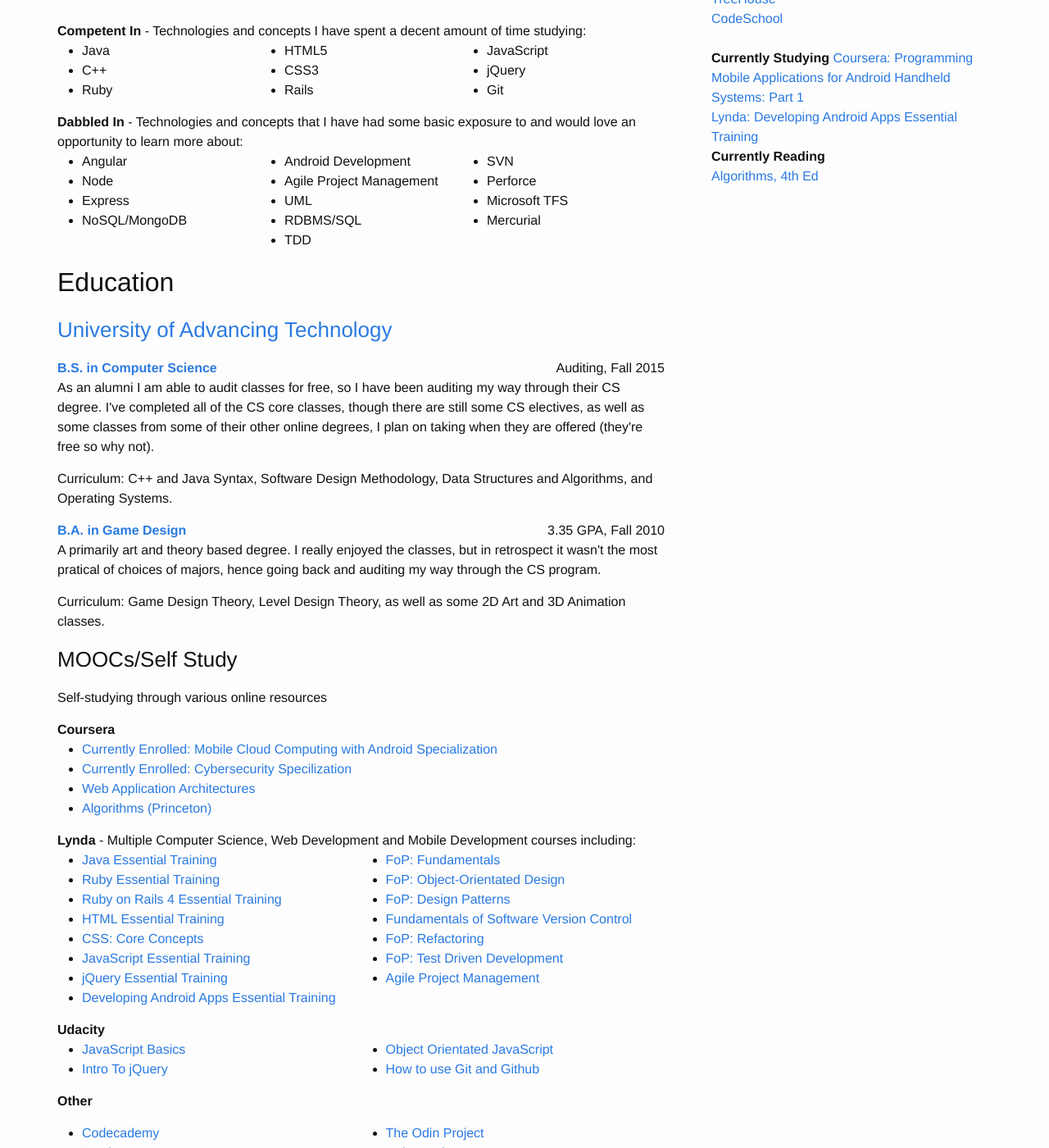
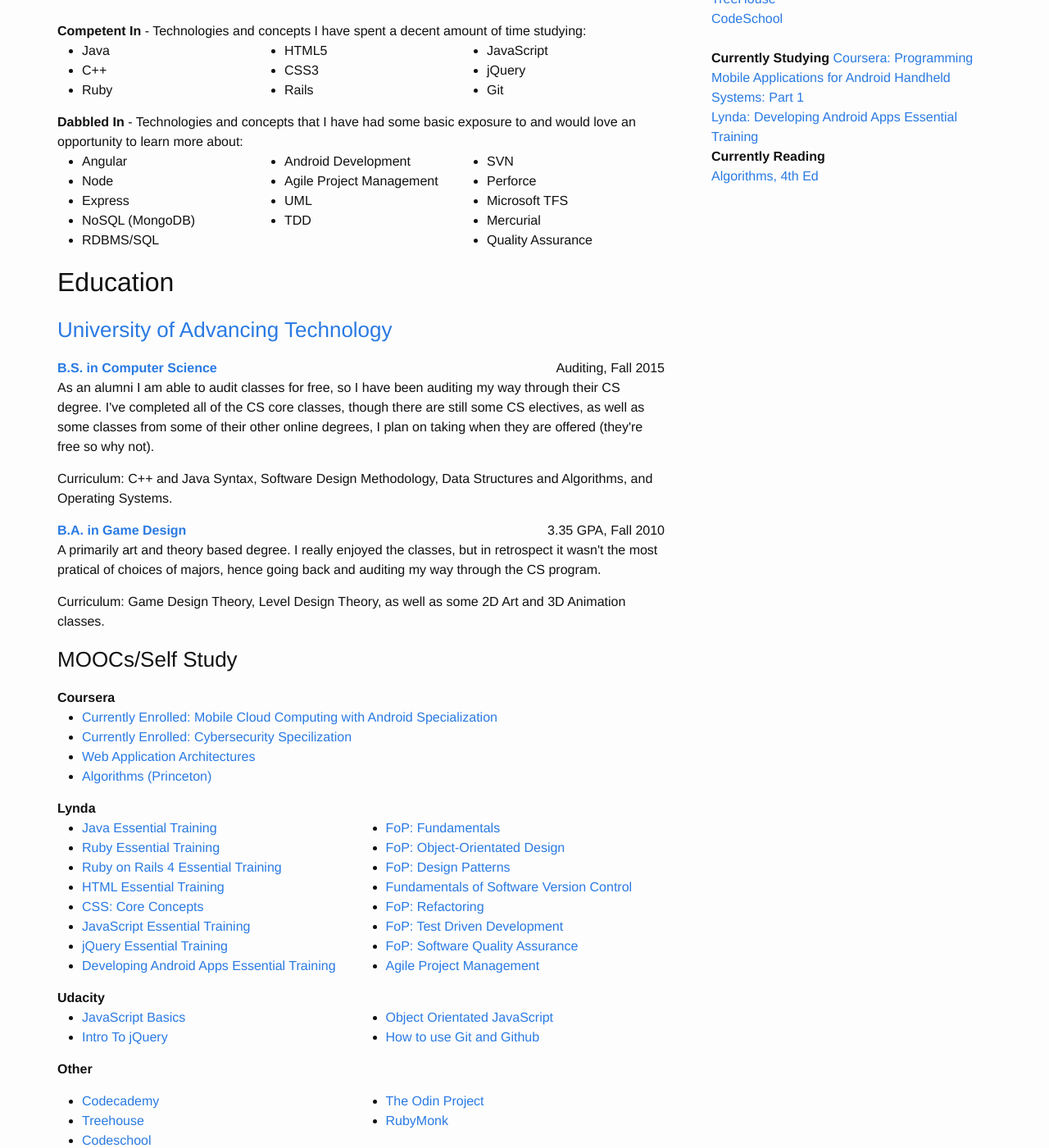
Before and after one commit to TaylorHuston/taylorhuston.github.io, a Jekyll site: the page built from resume.html, in a window 1280 px wide and 1400 px high, scrolled down 273 px. Shown: the whole window at 82% size. Built offline with Jekyll 4.4.1, drawn with Linux system fonts in a browser that asks for light colours.

Commit message:
Update Resume

```diff
--- a/resume.html
+++ b/resume.html
@@ -41,13 +41,13 @@
       <li>Angular</li>
       <li>Node</li>
       <li>Express</li>
-      <li>NoSQL/MongoDB</li>
+      <li>NoSQL (MongoDB)</li>
+      <li>RDBMS/SQL</li>
     </ul>
     <ul>
       <li>Android Development</li>
       <li>Agile Project Management</li>
       <li>UML</li>
-      <li>RDBMS/SQL</li>
       <li>TDD</li>
     </ul>
     <ul>
@@ -55,6 +55,7 @@
       <li>Perforce</li>
       <li>Microsoft TFS</li>
       <li>Mercurial</li>
+      <li>Quality Assurance</li>
     </ul>
   </div>
 </div>
@@ -74,7 +75,6 @@
   <p>Curriculum: Game Design Theory, Level Design Theory, as well as some 2D Art and 3D Animation classes.</p>
 
   <h3>MOOCs/Self Study</h3>
-  <p>Self-studying through various online resources</p>
 
   <strong>Coursera</strong>
   <br />
@@ -94,7 +94,7 @@
 
   </div>
 
-  <strong>Lynda</strong> - Multiple Computer Science, Web Development and Mobile Development courses including:
+  <strong>Lynda</strong>
 
   <div class="mooc">
     <ul>
@@ -128,6 +128,8 @@
       <li><a href="http://www.lynda.com/AllCertificates/User/1103034" target="_blank">FoP: Refactoring</a>
       </li>
       <li><a href="http://www.lynda.com/AllCertificates/User/1103034" target="_blank">FoP: Test Driven Development</a>
+      </li>
+      <li><a href="http://www.lynda.com/AllCertificates/User/1103034" target="_blank">FoP: Software Quality Assurance</a>
       </li>
       <li><a href="http://www.lynda.com/AllCertificates/User/1103034" target="_blank">Agile Project Management</a>
       </li>
```
